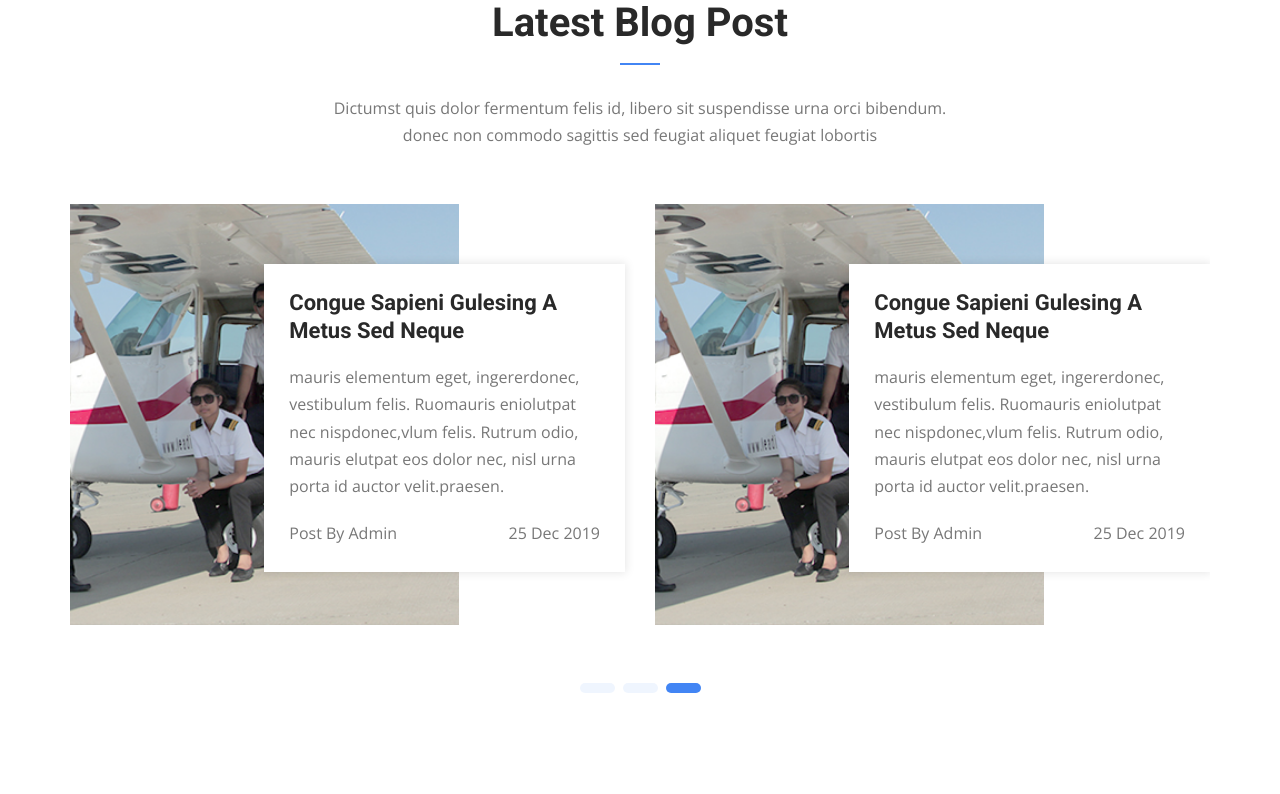
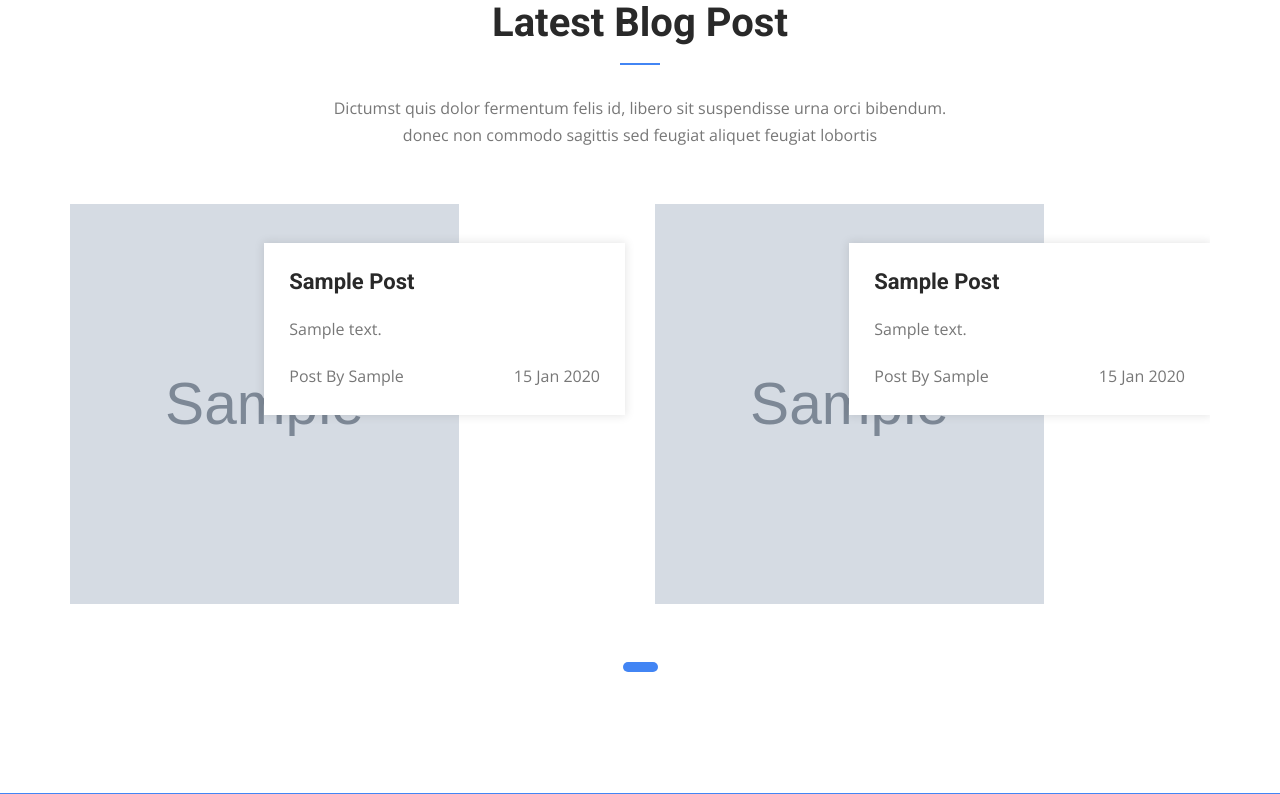
Before and after one commit to EhsanSSE/myproject, a Django app: page / in a window 1280 px wide. Shown: the part 4051-4845 px from the top of the page. Run offline with Django 4.2, Linux system fonts and the light colour scheme; tables that the repository leaves empty hold one stand-in row (values such as "Sample post"); grey boxes marked "Sample" are stand-in pictures; some libraries are stand-ins or nearby versions.

Commit message:
in main app templatetags created and added latestposts in homepage
templatetags directory created in main app
define a template tags for latest posts and added in home page

```diff
--- /dev/null
+++ b/main/templatetags/main_tags.py
@@ -0,0 +1,12 @@
+from django import template
+from blog.models import Post
+from django.utils.timezone import now
+
+
+register = template.Library()
+
+
+@register.inclusion_tag('main/blog-latestpost.html')
+def latestposts(arg=3):
+    posts = Post.objects.filter(status=True, published_date__lte=now()).order_by('-published_date')[:arg]
+    return {'posts': posts}
--- /dev/null
+++ b/templates/main/blog-latestpost.html
@@ -0,0 +1,51 @@
+<!-- blog-section start -->
+<section class="blog-section pt-120 pb-120">
+    <div class="container">
+      <div class="row justify-content-center">
+        <div class="col-lg-7 text-center">
+          <div class="section-header">
+            <h2 class="section-title">latest blog post</h2>
+            <span class="title-border"></span>
+            <p>
+              Dictumst quis dolor fermentum felis id, libero sit suspendisse
+              urna orci bibendum. donec non commodo sagittis sed feugiat
+              aliquet feugiat lobortis
+            </p>
+          </div>
+        </div>
+      </div>
+      <div class="row justify-content-center">
+        <div class="col-lg-12">
+          <div class="blog-wrapper">
+            <div class="swiper-wrapper">
+            {% for post in posts %}
+              <div class="swiper-slide">
+                <div class="blog-item">
+                  <div class="blog-thumb">
+                    <img style="object-fit: cover; width: 100%; height: 400px;" src={{ post.image.url }} alt="image" />
+                  </div>
+                  <div class="blog-content">
+                    <h3 class="title">
+                      <a href="{% url 'blog:details' pk=post.id %}">{{ post.title }}</a>
+                    </h3>
+                    <p>
+                      {{post.content|truncatewords:30}}
+                    </p>
+                    <div
+                      class="meta-post d-flex flex-wrap justify-content-between"
+                    >
+                      <span class="meta-user">post by {{post.author.first_name}}</span>
+                      <span class="meta-user">{{post.published_date|date:'d M Y'}}</span>
+                    </div>
+                  </div>
+                </div>
+              </div>
+            {% endfor %}
+            </div>
+            <div class="swiper-pagination"></div>
+          </div>
+        </div>
+      </div>
+    </div>
+  </section>
+  <!-- blog-section end -->
--- a/templates/main/index.html
+++ b/templates/main/index.html
@@ -1,5 +1,6 @@
 {% extends 'base.html' %}
 {% load static %}
+{% load main_tags %}
 {% block content %}
 
     <!-- banner-section start -->
@@ -312,112 +313,7 @@
     </section>
     <!-- faq-section end -->
 
-    <!-- blog-section start -->
-    <section class="blog-section pt-120 pb-120">
-      <div class="container">
-        <div class="row justify-content-center">
-          <div class="col-lg-7 text-center">
-            <div class="section-header">
-              <h2 class="section-title">latest blog post</h2>
-              <span class="title-border"></span>
-              <p>
-                Dictumst quis dolor fermentum felis id, libero sit suspendisse
-                urna orci bibendum. donec non commodo sagittis sed feugiat
-                aliquet feugiat lobortis
-              </p>
-            </div>
-          </div>
-        </div>
-        <div class="row justify-content-center">
-          <div class="col-lg-12">
-            <div class="blog-wrapper">
-              <div class="swiper-wrapper">
-                <div class="swiper-slide">
-                  <div class="blog-item">
-                    <div class="blog-thumb">
-                      <img src={% static "images/blog-1.png" %} alt="image" />
-                    </div>
-                    <div class="blog-content">
-                      <h3 class="title">
-                        <a href="blog-details.html"
-                          >congue sapieni gulesing a metus sed neque</a
-                        >
-                      </h3>
-                      <p>
-                        mauris elementum eget, ingererdonec, vestibulum felis.
-                        Ruomauris eniolutpat nec nispdonec,vlum felis. Rutrum
-                        odio, mauris elutpat eos dolor nec, nisl urna porta id
-                        auctor velit.praesen.
-                      </p>
-                      <div
-                        class="meta-post d-flex flex-wrap justify-content-between"
-                      >
-                        <span class="meta-user">post by Admin</span>
-                        <span class="meta-user">25 Dec 2019</span>
-                      </div>
-                    </div>
-                  </div>
-                </div>
-                <div class="swiper-slide">
-                  <div class="blog-item">
-                    <div class="blog-thumb">
-                      <img src={% static "images/blog-2.png" %} alt="image" />
-                    </div>
-                    <div class="blog-content">
-                      <h3 class="title">
-                        <a href="blog-details.html"
-                          >congue sapieni gulesing a metus sed neque</a
-                        >
-                      </h3>
-                      <p>
-                        mauris elementum eget, ingererdonec, vestibulum felis.
-                        Ruomauris eniolutpat nec nispdonec,vlum felis. Rutrum
-                        odio, mauris elutpat eos dolor nec, nisl urna porta id
-                        auctor velit.praesen.
-                      </p>
-                      <div
-                        class="meta-post d-flex flex-wrap justify-content-between"
-                      >
-                        <span class="meta-user">post by Admin</span>
-                        <span class="meta-user">25 Dec 2019</span>
-                      </div>
-                    </div>
-                  </div>
-                </div>
-                <div class="swiper-slide">
-                  <div class="blog-item">
-                    <div class="blog-thumb">
-                      <img src={% static "images/blog-1.png" %} alt="image" />
-                    </div>
-                    <div class="blog-content">
-                      <h3 class="title">
-                        <a href="blog-details.html"
-                          >congue sapieni gulesing a metus sed neque</a
-                        >
-                      </h3>
-                      <p>
-                        mauris elementum eget, ingererdonec, vestibulum felis.
-                        Ruomauris eniolutpat nec nispdonec,vlum felis. Rutrum
-                        odio, mauris elutpat eos dolor nec, nisl urna porta id
-                        auctor velit.praesen.
-                      </p>
-                      <div
-                        class="meta-post d-flex flex-wrap justify-content-between"
-                      >
-                        <span class="meta-user">post by Admin</span>
-                        <span class="meta-user">25 Dec 2019</span>
-                      </div>
-                    </div>
-                  </div>
-                </div>
-              </div>
-              <div class="swiper-pagination"></div>
-            </div>
-          </div>
-        </div>
-      </div>
-    </section>
-    <!-- blog-section end -->
+    {% latestposts %}
 
 
 {% endblock %}
```
Also changed, not shown: main/templatetags/__init__.py (added).
